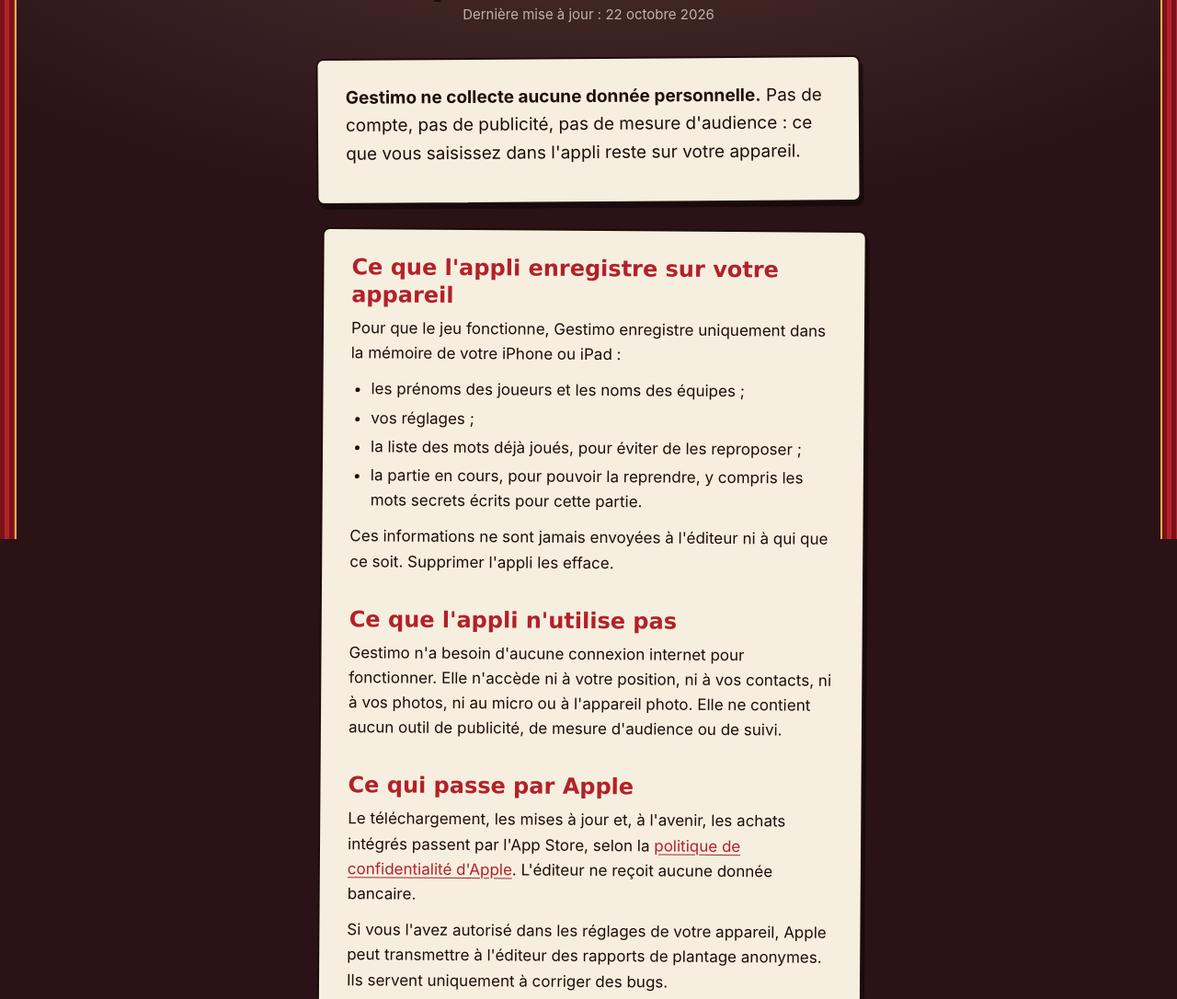
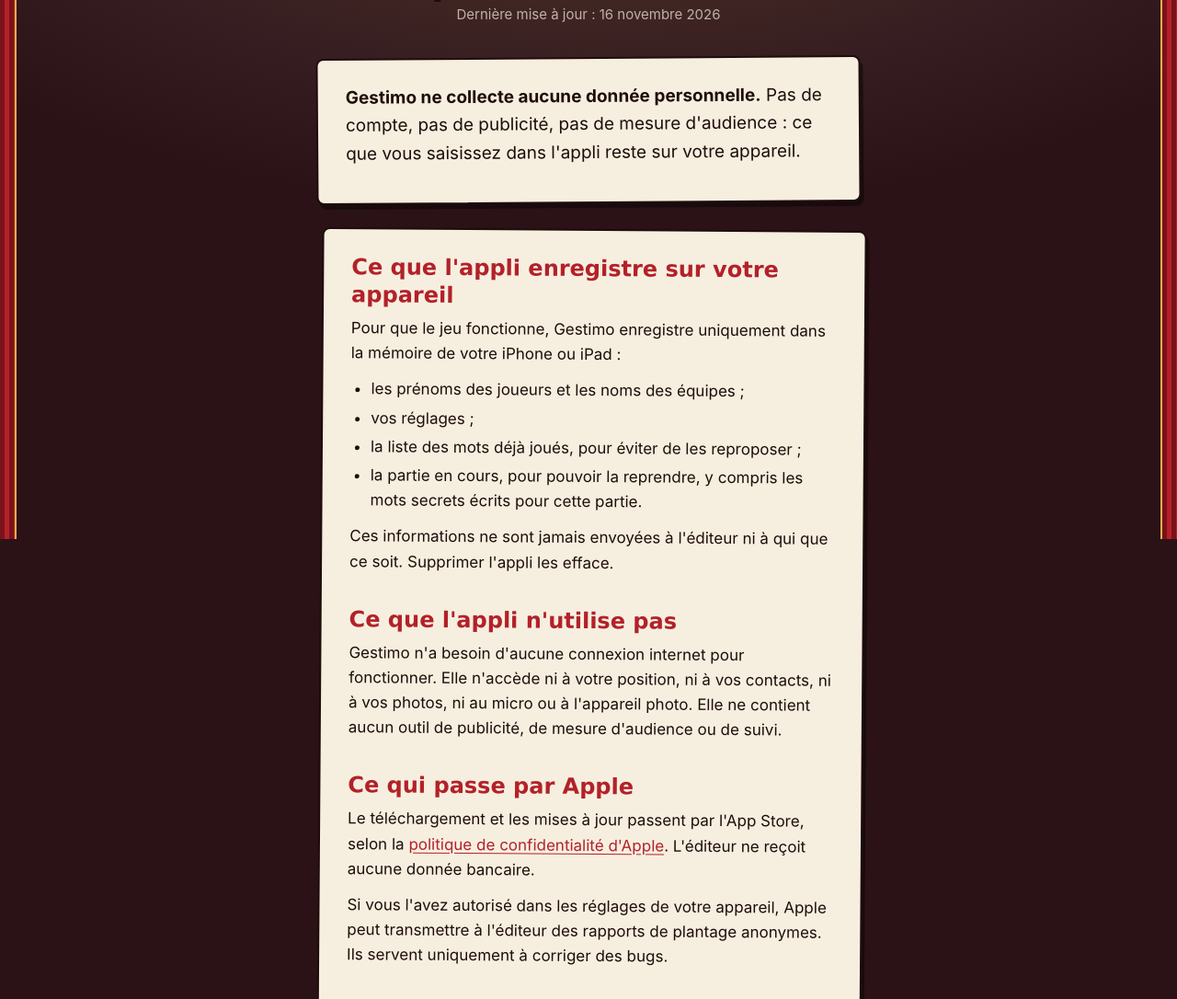
Before and after one commit to Humotion/gestimo-site, a plain HTML site: page confidentialite.html in a window 1280 px wide. Shown: the part 214-1300 px from the top of the page at 92% size. Drawn offline with Linux system fonts and the light colour scheme.

Commit message:
Add files via upload

```diff
--- a/confidentialite.html
+++ b/confidentialite.html
@@ -242,7 +242,7 @@ a.bouton-or:active { transform: translate(2px, 3px); box-shadow: 1px 2px 0 rgba(
 <header class="entete scene">
   <a class="retour" href="index.html">Gestimo</a>
   <h1>Politique de confidentialité</h1>
-  <p class="maj">Dernière mise à jour : 22 octobre 2026</p>
+  <p class="maj">Dernière mise à jour : 16 novembre 2026</p>
 </header>
 <main class="scene">
   <div class="fiche">
@@ -264,7 +264,7 @@ a.bouton-or:active { transform: translate(2px, 3px); box-shadow: 1px 2px 0 rgba(
     <p>Gestimo n'a besoin d'aucune connexion internet pour fonctionner. Elle n'accède ni à votre position, ni à vos contacts, ni à vos photos, ni au micro ou à l'appareil photo. Elle ne contient aucun outil de publicité, de mesure d'audience ou de suivi.</p>
 
     <h2>Ce qui passe par Apple</h2>
-    <p>Le téléchargement, les mises à jour et, à l'avenir, les achats intégrés passent par l'App Store, selon la <a href="https://www.apple.com/fr/legal/privacy/">politique de confidentialité d'Apple</a>. L'éditeur ne reçoit aucune donnée bancaire.</p>
+    <p>Le téléchargement et les mises à jour passent par l'App Store, selon la <a href="https://www.apple.com/fr/legal/privacy/">politique de confidentialité d'Apple</a>. L'éditeur ne reçoit aucune donnée bancaire.</p>
     <p>Si vous l'avez autorisé dans les réglages de votre appareil, Apple peut transmettre à l'éditeur des rapports de plantage anonymes. Ils servent uniquement à corriger des bugs.</p>
 
     <h2>Enfants</h2>
```
